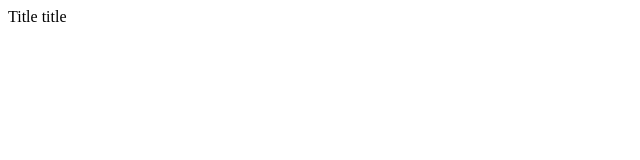
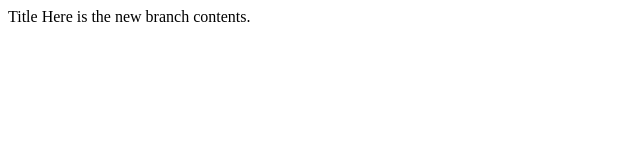
Before and after one commit to idiosyncraticcoder/lecture1, a plain HTML site: page index.html in a window 1280 px wide. Shown: the whole page, without its empty margins (0-640 px from the left). Drawn offline with Linux system fonts and the light colour scheme.

Commit message:
New branch contents

```diff
--- a/index.html
+++ b/index.html
@@ -2,6 +2,6 @@
 <html>
   <head>Title</head>
   <body>
-    title
+    Here is the new branch contents.
   </body>
 </html>
```
